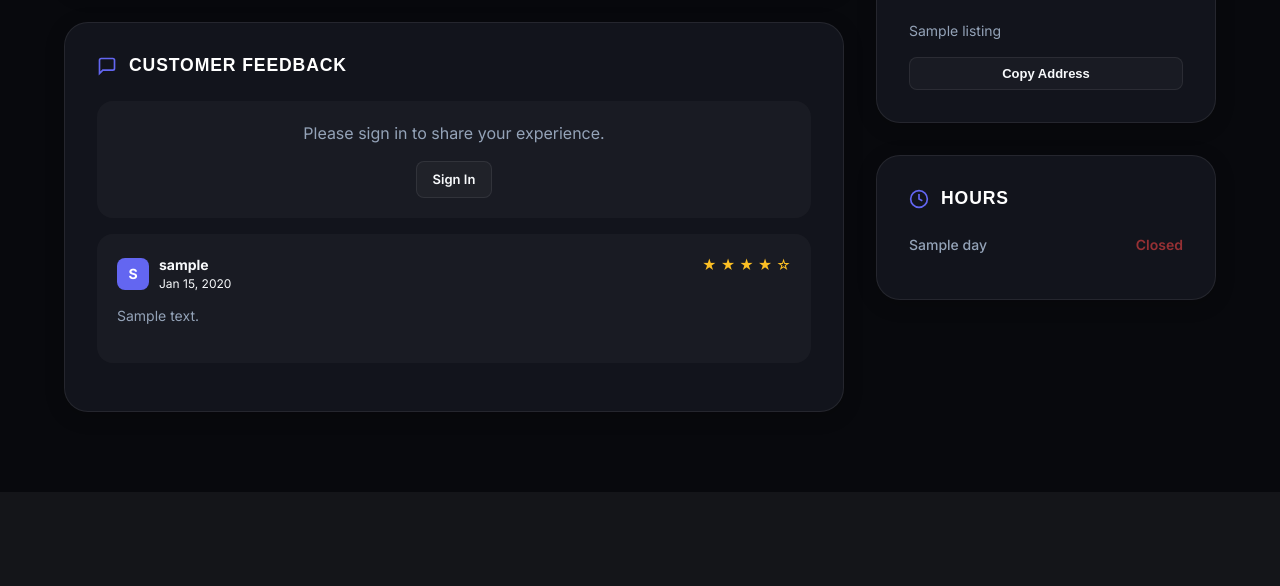
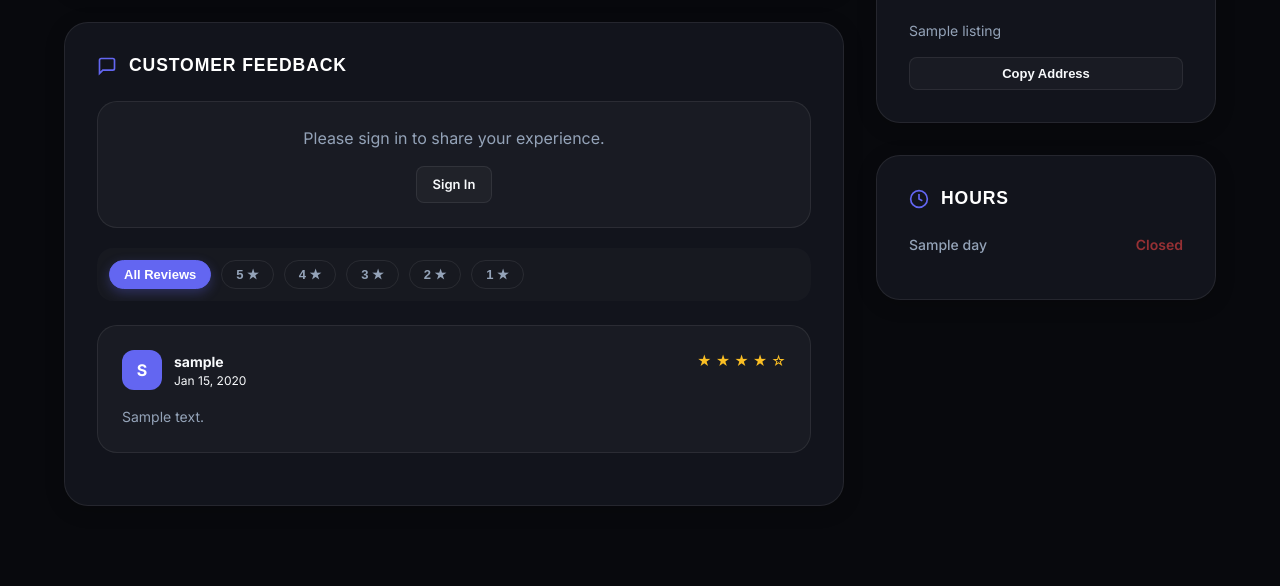
Before and after one commit to sureshdulupolai/WebMaps, a Django app: template templates/maps/listing_detail.html in a window 1280 px wide. Shown: the part 653-1239 px from the top of the page. Before the commit the page ends 1088 px from the top, so only its background shows below. Run offline with Django 4.2, Linux system fonts and the light colour scheme; tables that the repository leaves empty hold one stand-in row (values such as "Sample post"); the template is opened without the code that fills it: values that come from a table or form of the project are taken from there, most other values are stand-ins (such as "Sample title", 1, 10 or a date in 2020); data that the repository does not hold is empty.

Commit message:
adding update on listing view page

```diff
--- a/templates/maps/listing_detail.html
+++ b/templates/maps/listing_detail.html
@@ -181,6 +181,7 @@
     display: flex;
     justify-content: space-between;
     align-items: center;
+    gap: 20px;
     padding: 24px;
     background: linear-gradient(135deg, rgba(255, 255, 255, 0.03) 0%, rgba(255, 255, 255, 0.01) 100%);
     border: 1px solid var(--border);
@@ -216,6 +217,7 @@
   .service-info {
     position: relative;
     z-index: 2;
+    flex: 1;
   }
 
   .service-info h4 {
@@ -237,14 +239,15 @@
     position: relative;
     z-index: 2;
     background: rgba(99, 102, 241, 0.1);
-    padding: 8px 16px;
-    border-radius: 12px;
+    padding: 6px 14px;
+    border-radius: 10px;
     color: var(--primary);
     font-family: 'Outfit', sans-serif;
     font-weight: 800;
-    font-size: 1.15rem;
+    font-size: 0.95rem;
     border: 1px solid rgba(99, 102, 241, 0.2);
     transition: all 0.3s ease;
+    white-space: nowrap;
   }
 
   .service-item:hover .service-price-tag {
@@ -296,42 +299,116 @@
   }
 
   /* Review Styling */
-  .review-item {
-    padding: 20px;
-    background: rgba(255, 255, 255, 0.03);
-    border-radius: 16px;
-    margin-bottom: 16px;
+  .review-section {
+    position: relative;
   }
 
-  .review-header {
+  .star-rating {
     display: flex;
-    justify-content: space-between;
-    margin-bottom: 12px;
+    flex-direction: row-reverse;
+    gap: 8px;
+    justify-content: flex-end;
   }
 
-  .user-info {
-    display: flex;
-    align-items: center;
-    gap: 10px;
+  .star-rating input {
+    display: none;
   }
 
-  .user-avatar {
-    width: 32px;
-    height: 32px;
-    background: var(--primary);
-    border-radius: 8px;
-    display: grid;
-    place-items: center;
-    font-weight: 700;
-    font-size: 14px;
-    color: #fff;
+  .star-rating label {
+    font-size: 28px;
+    color: rgba(255, 255, 255, 0.1);
+    cursor: pointer;
+    transition: color 0.2s ease;
   }
 
-  .rating-stars {
+  .star-rating input:checked ~ label,
+  .star-rating label:hover,
+  .star-rating label:hover ~ label {
     color: #fbbf24;
+  }
+
+  .review-filters {
+    display: flex;
+    gap: 10px;
+    margin-bottom: 24px;
+    padding: 12px;
+    background: rgba(255, 255, 255, 0.02);
+    border-radius: 16px;
+    overflow-x: auto;
+  }
+
+  .filter-pill {
+    padding: 6px 14px;
+    background: transparent;
+    border: 1px solid var(--border);
+    border-radius: 100px;
+    color: var(--text-secondary);
+    font-size: 13px;
+    font-weight: 600;
+    cursor: pointer;
+    white-space: nowrap;
+    transition: all 0.2s;
+  }
+
+  .filter-pill.active {
+    background: var(--primary);
+    color: #fff;
+    border-color: var(--primary);
+    box-shadow: 0 4px 12px rgba(99, 102, 241, 0.3);
+  }
+
+  .pinned-badge {
+    display: inline-flex;
+    align-items: center;
+    gap: 4px;
+    padding: 4px 8px;
+    background: rgba(99, 102, 241, 0.1);
+    color: var(--primary);
+    border-radius: 6px;
+    font-size: 10px;
+    font-weight: 800;
+    text-transform: uppercase;
+    margin-bottom: 8px;
+  }
+
+  .review-item {
+    padding: 24px;
+    background: rgba(255, 255, 255, 0.03);
+    border-radius: 20px;
+    margin-bottom: 20px;
+    border: 1px solid var(--border);
+    transition: all 0.3s ease;
+  }
+
+  .review-item:hover {
+    background: rgba(255, 255, 255, 0.05);
+    border-color: rgba(255, 255, 255, 0.1);
+  }
+
+  .review-item.pinned {
+    border-color: rgba(99, 102, 241, 0.3);
+    background: linear-gradient(135deg, rgba(99, 102, 241, 0.05) 0%, transparent 100%);
+  }
+
+  .form-control-premium {
+    width: 100%;
+    background: rgba(255, 255, 255, 0.03);
+    border: 1px solid var(--border);
+    border-radius: 12px;
+    padding: 16px;
+    color: #fff;
+    font-family: inherit;
     font-size: 14px;
-    display: flex;
-    gap: 2px;
+    resize: none;
+    transition: all 0.2s;
+    box-sizing: border-box;
+  }
+
+  .form-control-premium:focus {
+    outline: none;
+    border-color: var(--primary);
+    background: rgba(255, 255, 255, 0.05);
+    box-shadow: 0 0 0 4px rgba(99, 102, 241, 0.1);
   }
 
   @media (max-width: 1024px) {
@@ -421,9 +498,7 @@
         {% else %}
           <div class="text-center py-8 opacity-50">No services listed yet.</div>
         {% endif %}
-      </div>
-
-      <!-- Reviews Section -->
+      </div>      <!-- Reviews Section -->
       <div class="premium-card">
         <h2 class="section-title">
           <svg width="20" height="20" viewBox="0 0 24 24" fill="none" stroke="currentColor" stroke-width="2"><path d="M21 15a2 2 0 01-2 2H7l-4 4V5a2 2 0 012-2h14a2 2 0 012 2z"/></svg>
@@ -432,16 +507,17 @@
 
         {% if user.is_authenticated %}
           {% if user_review %}
-            <div class="review-item" style="border: 1px solid var(--primary); background: rgba(99, 102, 241, 0.05);">
-              <h4 class="mb-4 text-sm font-weight-bold">Your Review</h4>
+            <div class="review-item pinned">
+              <div class="pinned-badge">Your Review</div>
               <form method="post" action="{% url 'maps:edit_review' user_review.id %}">
                 {% csrf_token %}
-                <div class="d-flex gap-4 mb-4">
-                  <select name="rating" class="form-control-premium" style="width: 140px;">
+                <div class="d-flex justify-between align-center mb-4">
+                   <div class="star-rating">
                     {% for i in "54321"|make_list %}
-                      <option value="{{ i }}" {% if user_review.rating|stringformat:"i" == i %}selected{% endif %}>{{ i }} Stars</option>
+                      <input type="radio" id="edit-star{{ i }}" name="rating" value="{{ i }}" {% if user_review.rating|stringformat:"i" == i %}checked{% endif %}>
+                      <label for="edit-star{{ i }}">★</label>
                     {% endfor %}
-                  </select>
+                  </div>
                 </div>
                 <textarea name="comment" class="form-control-premium mb-4" rows="3">{{ user_review.comment }}</textarea>
                 <div class="d-flex gap-2">
@@ -456,14 +532,14 @@
               <h4 class="mb-4 text-sm font-weight-bold">Leave a Review</h4>
               <form method="post" action="{% url 'maps:add_review' listing.slug %}">
                 {% csrf_token %}
-                <div class="d-flex gap-4 mb-4">
-                  <select name="rating" class="form-control-premium" style="width: 160px;" required>
-                    <option value="5">★★★★★ Excellent</option>
-                    <option value="4">★★★★ Good</option>
-                    <option value="3">★★★ Average</option>
-                    <option value="2">★★ Poor</option>
-                    <option value="1">★ Terrible</option>
-                  </select>
+                <div class="mb-6">
+                  <div class="star-rating">
+                    <input type="radio" id="star5" name="rating" value="5" checked><label for="star5">★</label>
+                    <input type="radio" id="star4" name="rating" value="4"><label for="star4">★</label>
+                    <input type="radio" id="star3" name="rating" value="3"><label for="star3">★</label>
+                    <input type="radio" id="star2" name="rating" value="2"><label for="star2">★</label>
+                    <input type="radio" id="star1" name="rating" value="1"><label for="star1">★</label>
+                  </div>
                 </div>
                 <textarea name="comment" class="form-control-premium mb-4" rows="3" placeholder="Tell others about your experience..." required></textarea>
                 <button type="submit" class="btn btn-primary btn-block">Submit Feedback</button>
@@ -477,27 +553,51 @@
           </div>
         {% endif %}
 
-        <div class="reviews-list mt-8">
+        <!-- Filter Bar -->
+        <div class="review-filters mt-8">
+          <button class="filter-pill active" data-filter="all">All Reviews</button>
+          <button class="filter-pill" data-filter="5">5 ★</button>
+          <button class="filter-pill" data-filter="4">4 ★</button>
+          <button class="filter-pill" data-filter="3">3 ★</button>
+          <button class="filter-pill" data-filter="2">2 ★</button>
+          <button class="filter-pill" data-filter="1">1 ★</button>
+        </div>
+
+        <div class="reviews-list mt-4" id="reviews-container">
           {% for rev in reviews %}
-            <div class="review-item">
-              <div class="review-header">
-                <div class="user-info">
-                  <div class="user-avatar">{{ rev.user.username|slice:":1"|upper }}</div>
+            {% if rev.user != user %}
+              <div class="review-item" data-rating="{{ rev.rating }}">
+                <div class="review-header d-flex justify-between mb-4">
+                  <div class="user-info d-flex align-center gap-3">
+                    <div class="user-avatar" style="width: 40px; height: 40px; background: var(--primary); border-radius: 12px; display: grid; place-items: center; color: white; font-weight: 800;">
+                      {{ rev.user.username|slice:":1"|upper }}
+                    </div>
                     <div>
                       <div class="font-weight-bold text-sm">{{ rev.user.username }}</div>
                       <div class="text-xs text-muted">{{ rev.created_at|date:"M d, Y" }}</div>
                     </div>
                   </div>
-                <div class="rating-stars">
+                  <div class="rating-stars" style="color: #fbbf24; font-size: 14px;">
                     {% for i in "12345"|make_list %}
                       {% if forloop.counter <= rev.rating %}★{% else %}☆{% endif %}
                     {% endfor %}
                   </div>
                 </div>
-              <p class="text-sm text-secondary" style="line-height: 1.6;">{{ rev.comment }}</p>
+                <p class="text-sm text-secondary" style="line-height: 1.6; margin: 0;">{{ rev.comment }}</p>
+
+                {% if user.role == 'admin' %}
+                  <div class="mt-4 pt-4 border-top" style="border-color: rgba(255,255,255,0.05);">
+                    <form method="post" action="{% url 'adminpanel:review_delete' rev.id %}" class="m-0">
+                      {% csrf_token %}<button type="submit" class="btn-text text-danger text-xs">Admin Remove</button>
+                    </form>
                   </div>
+                {% endif %}
+              </div>
+            {% endif %}
           {% empty %}
+            {% if not user_review %}
               <div class="text-center py-8 opacity-30">No reviews yet. Be the first!</div>
+            {% endif %}
           {% endfor %}
         </div>
       </div>
@@ -548,6 +648,7 @@
 <script src="https://unpkg.com/leaflet@1.9.4/dist/leaflet.js"></script>
 <script>
   document.addEventListener('DOMContentLoaded', () => {
+    // Map Init
     const lat = {{ listing.latitude }};
     const lng = {{ listing.longitude }};
     const name = "{{ listing.company_name|escapejs }}";
@@ -565,6 +666,32 @@
     });
 
     L.marker([lat, lng], { icon: blueIcon }).addTo(map).bindPopup(`<b>${name}</b>`).openPopup();
+
+    // Review Filtering Logic
+    const filterPills = document.querySelectorAll('.filter-pill');
+    const reviewItems = document.querySelectorAll('#reviews-container .review-item');
+
+    filterPills.forEach(pill => {
+      pill.addEventListener('click', () => {
+        filterPills.forEach(p => p.classList.remove('active'));
+        pill.classList.add('active');
+
+        const filterValue = pill.getAttribute('data-filter');
+
+        reviewItems.forEach(item => {
+          if (filterValue === 'all') {
+            item.style.display = 'block';
+          } else {
+            const rating = item.getAttribute('data-rating');
+            if (rating === filterValue) {
+              item.style.display = 'block';
+            } else {
+              item.style.display = 'none';
+            }
+          }
+        });
+      });
+    });
   });
 
   function copyAddress() {
```
Also changed, not shown: auth_app/views.py (+8 -1 lines), 1 other file. Lines whose indentation alone changed are shown as unchanged.
